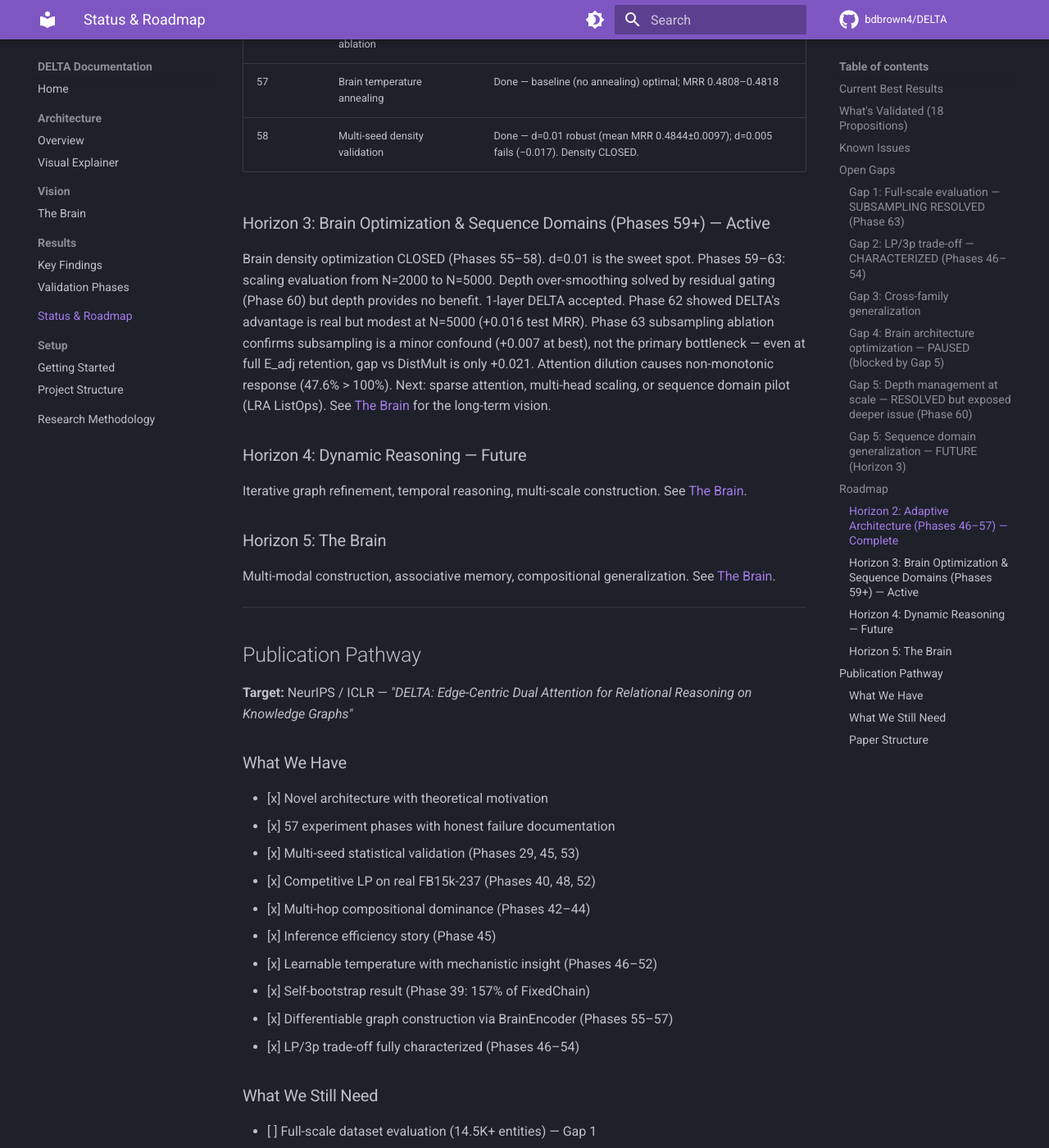
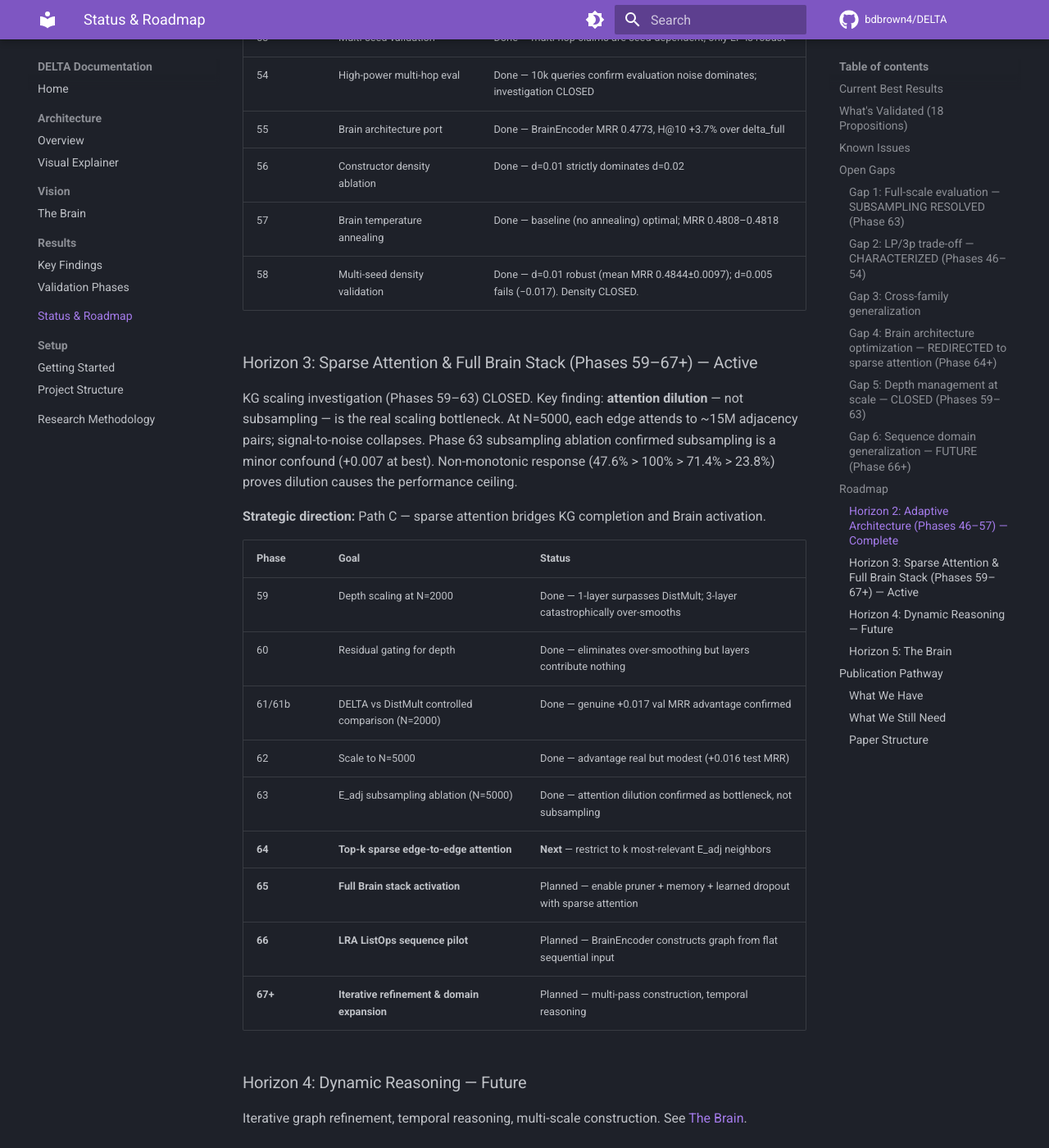
Before and after one commit to bdbrown4/DELTA, an MkDocs documentation site: the page built from mkdocs-src/status-and-roadmap.md, in a window 1280 px wide and 1400 px high, scrolled down 5970 px. Shown: the whole window at 82% size. Built offline with MkDocs 1.6.1 and Material for MkDocs 9.7.7, drawn with Linux system fonts in a browser that asks for light colours; comment, search, counter and statistics services are not loaded; some of the changed text lies outside the part shown.

Commit message:
docs: update all documentation to Phase 63 — fix phase counts, findings counts, roadmap, Brain vision
- index.md: 57→63 phases, 35→44 findings, updated footer
- README.md: 57→63 phases, 35→44 findings, updated footer
- status-and-roadmap.md: concrete Phase 64-67 roadmap table, Gap 4/5 updates, publication needs
- the-brain.md: add attention dilution finding, rewrite Horizon 3 with sparse attention sequence, update open questions
- key-findings.md: 43→44 findings, 62→63 phases
- project-structure.md: 57→63 phases, add phase_58-63 docs listing
- PUBLICATION_ROADMAP.md: 57→63 phases, updated evidence base and last-updated date
- prompt.md: Section 5 updated (local only, gitignored)

```diff
--- a/mkdocs-src/status-and-roadmap.md
+++ b/mkdocs-src/status-and-roadmap.md
@@ -85,26 +85,28 @@
 - WN18RR (transfer): 0.961 probe accuracy (Phase 35) — but frozen encoder, not trained LP
 - YAGO3-10: untested. Would demonstrate generalization beyond Freebase
 
-### Gap 4: Brain architecture optimization — PAUSED (blocked by Gap 5)
+### Gap 4: Brain architecture optimization — REDIRECTED to sparse attention (Phase 64+)
 - BrainEncoder validated (Phases 55–58) with MRR gains over delta_full marginal (+0.002 single-seed) but multi-seed mean 0.4844±0.0097 is robust
 - H@10 advantage (+4.7%) is substantial — constructed edges genuinely add recall
 - Density optimization CLOSED: d=0.01 (2,435 edges) is the sweet spot. d=0.02 too noisy, d=0.005 too sparse.
-- brain_hybrid OOMs at N=2000 (102K edges). Scaling brain architecture requires solving depth management first.
-- Next: resume after Gap 5 resolved
+- brain_hybrid OOMs at N=2000 (102K edges). Scaling brain architecture requires solving attention dilution first.
+- **New direction:** sparse attention (Phase 64) to control dilution, then re-enable full Brain stack (Phase 65)
 
-### Gap 5: Depth management at scale — RESOLVED but exposed deeper issue (Phase 60)
+### Gap 5: Depth management at scale — CLOSED (Phases 59–63)
 - Phase 59: 3-layer over-smooths catastrophically at N=2000 (MRR=0.002); 1-layer works (MRR=0.334)
 - Phase 60: Residual gating eliminates over-smoothing: 3L+gate MRR=0.3138 (174× vs ungated 0.0018)
 - However, all depths converge to MRR~0.31 — **matching DistMult (0.3185) without any GNN**
 - Gates frozen at ~10% layer / 90% residual → model learned layers are noise, not signal
 - Phase 61/61b: DELTA provides genuine but modest +0.017 val MRR advantage over DistMult at N=2000
 - Phase 62: At N=5000, gap narrows to +0.016 test MRR — advantage is real but doesn't scale
+- Phase 63: E_adj subsampling ablation confirms attention dilution, not subsampling, is the bottleneck
 - 1-layer accepted as scaling architecture; depth provides no benefit at N≥2000
+- **Resolution: sparse attention (Phase 64) addresses the root cause — dilution across 15M+ E_adj pairs**
 
-### Gap 5: Sequence domain generalization — FUTURE (Horizon 3)
+### Gap 6: Sequence domain generalization — FUTURE (Phase 66+)
 - All current evidence is on knowledge graphs where structure is pre-defined or semi-explicit
-- BrainEncoder's Gumbel-sigmoid construction (Phases 55–57) is the mechanism for sequence domains
-- Prerequisites: Brain architecture optimization; then LRA pilot on ListOps
+- BrainEncoder's Gumbel-sigmoid construction (Phases 55–58) is the mechanism for sequence domains
+- Prerequisites: sparse attention (Phase 64), full Brain stack (Phase 65); then LRA ListOps pilot (Phase 66)
 
 ---
 
@@ -128,9 +130,23 @@
 | 57 | Brain temperature annealing | Done — baseline (no annealing) optimal; MRR 0.4808–0.4818 |
 | 58 | Multi-seed density validation | Done — d=0.01 robust (mean MRR 0.4844±0.0097); d=0.005 fails (−0.017). Density CLOSED. |
 
-### Horizon 3: Brain Optimization & Sequence Domains (Phases 59+) — Active
+### Horizon 3: Sparse Attention & Full Brain Stack (Phases 59–67+) — Active
 
-Brain density optimization CLOSED (Phases 55–58). d=0.01 is the sweet spot. Phases 59–63: scaling evaluation from N=2000 to N=5000. Depth over-smoothing solved by residual gating (Phase 60) but depth provides no benefit. 1-layer DELTA accepted. Phase 62 showed DELTA's advantage is real but modest at N=5000 (+0.016 test MRR). Phase 63 subsampling ablation confirms subsampling is a minor confound (+0.007 at best), not the primary bottleneck — even at full E_adj retention, gap vs DistMult is only +0.021. Attention dilution causes non-monotonic response (47.6% > 100%). Next: sparse attention, multi-head scaling, or sequence domain pilot (LRA ListOps). See [The Brain](the-brain.md) for the long-term vision.
+KG scaling investigation (Phases 59–63) CLOSED. Key finding: **attention dilution** — not subsampling — is the real scaling bottleneck. At N=5000, each edge attends to ~15M adjacency pairs; signal-to-noise collapses. Phase 63 subsampling ablation confirmed subsampling is a minor confound (+0.007 at best). Non-monotonic response (47.6% > 100% > 71.4% > 23.8%) proves dilution causes the performance ceiling.
+
+**Strategic direction:** Path C — sparse attention bridges KG completion and Brain activation.
+
+| Phase | Goal | Status |
+|-------|------|--------|
+| 59 | Depth scaling at N=2000 | Done — 1-layer surpasses DistMult; 3-layer catastrophically over-smooths |
+| 60 | Residual gating for depth | Done — eliminates over-smoothing but layers contribute nothing |
+| 61/61b | DELTA vs DistMult controlled comparison (N=2000) | Done — genuine +0.017 val MRR advantage confirmed |
+| 62 | Scale to N=5000 | Done — advantage real but modest (+0.016 test MRR) |
+| 63 | E_adj subsampling ablation (N=5000) | Done — attention dilution confirmed as bottleneck, not subsampling |
+| **64** | **Top-k sparse edge-to-edge attention** | **Next** — restrict to k most-relevant E_adj neighbors |
+| **65** | **Full Brain stack activation** | Planned — enable pruner + memory + learned dropout with sparse attention |
+| **66** | **LRA ListOps sequence pilot** | Planned — BrainEncoder constructs graph from flat sequential input |
+| **67+** | **Iterative refinement & domain expansion** | Planned — multi-pass construction, temporal reasoning |
 
 ### Horizon 4: Dynamic Reasoning — Future
 
@@ -149,7 +165,7 @@ Multi-modal construction, associative memory, compositional generalization. See
 ### What We Have
 
 - [x] Novel architecture with theoretical motivation
-- [x] 57 experiment phases with honest failure documentation
+- [x] 63 experiment phases with honest failure documentation
 - [x] Multi-seed statistical validation (Phases 29, 45, 53)
 - [x] Competitive LP on real FB15k-237 (Phases 40, 48, 52)
 - [x] Multi-hop compositional dominance (Phases 42–44)
@@ -161,8 +177,9 @@ Multi-modal construction, associative memory, compositional generalization. See
 
 ### What We Still Need
 
-- [ ] Full-scale dataset evaluation (14.5K+ entities) — Gap 1
+- [ ] Sparse attention mechanism to address scaling bottleneck — Gap 4/5
 - [ ] Cross-family benchmark (YAGO3-10 or WN18RR LP) — Gap 3
+- [ ] Sequence domain evaluation (LRA ListOps) — Gap 6
 - [ ] Interpretability figure (attention heatmap on known reasoning chain)
 - [ ] Multi-seed brain_hybrid validation for statistical confidence
 
```
Also changed, not shown: README.md (+4 -4 lines), docs/PUBLICATION_ROADMAP.md (+3 -3 lines), mkdocs-src/index.md (+5 -5 lines), mkdocs-src/key-findings.md (+1 -1 lines), mkdocs-src/project-structure.md (+10 -3 lines), mkdocs-src/the-brain.md (+24 -10 lines).
